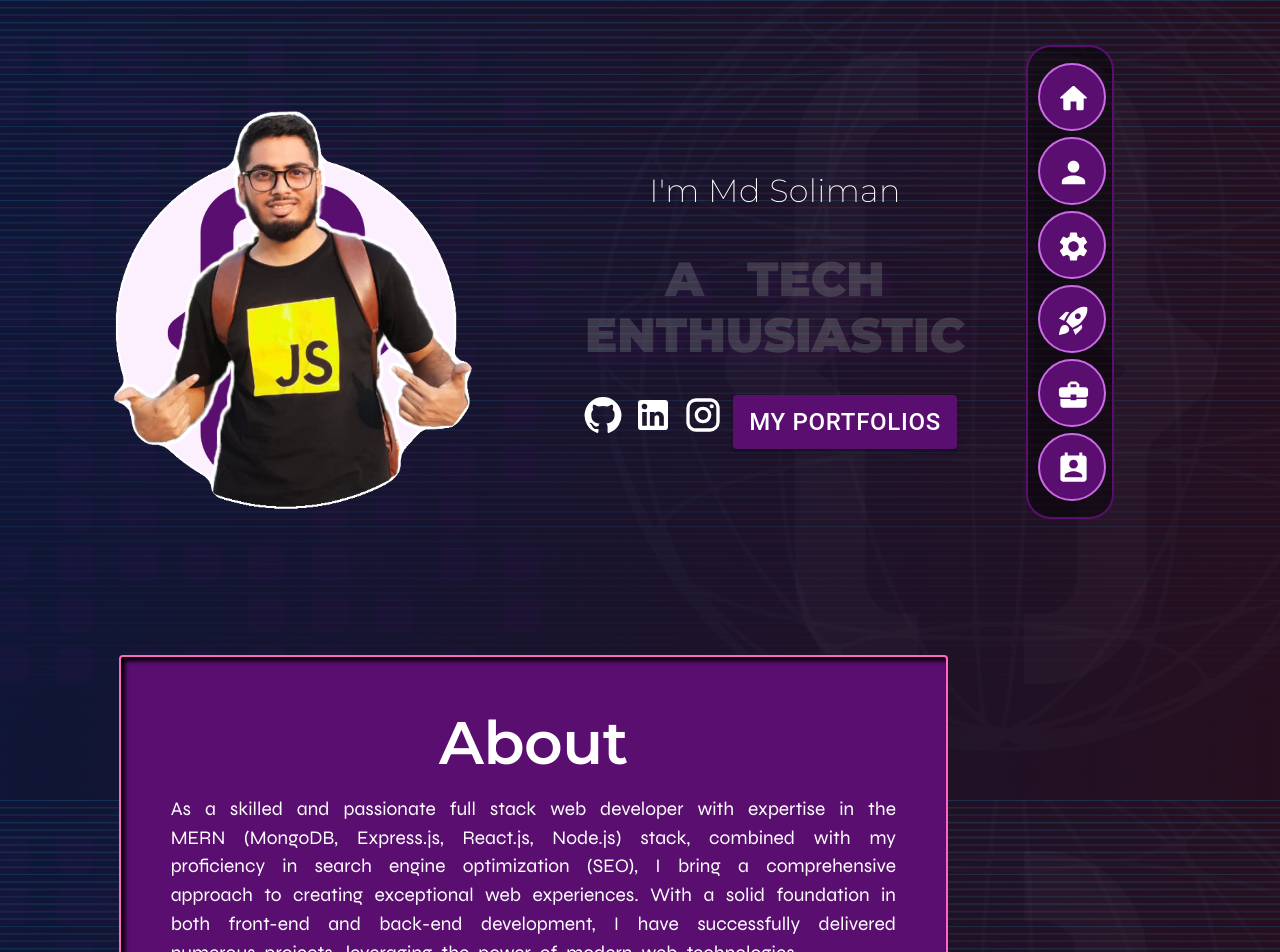
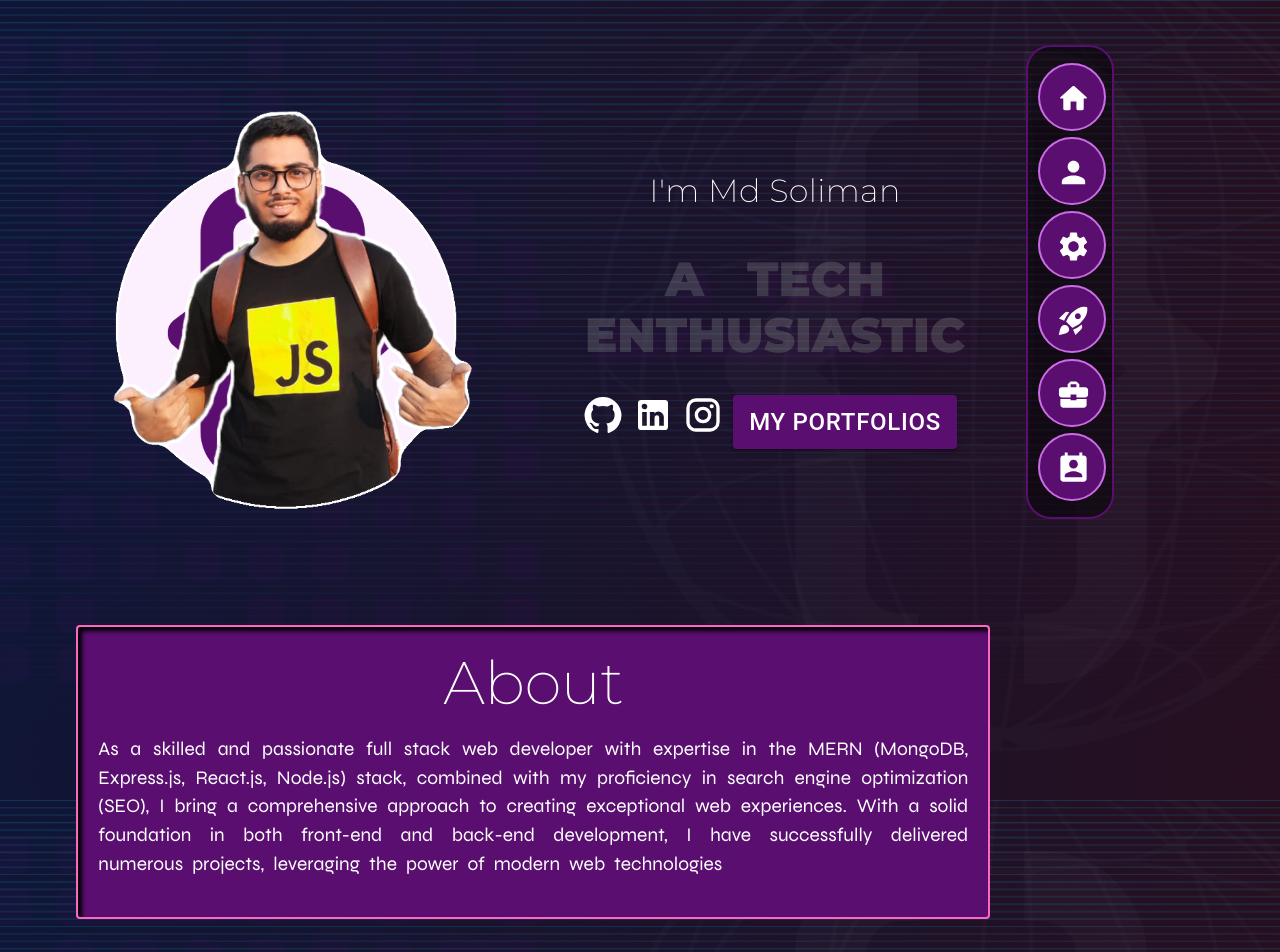
Before and after one commit to mdsoliman64/myportfolio, a React (Create React App) app: page / in a window 1280 px wide. Shown: the top 952 px of the page. Built offline with nearby package versions, Linux system fonts and the light colour scheme.

Commit message:
responive issue

```diff
--- a/src/About-us/About.css
+++ b/src/About-us/About.css
@@ -1,7 +1,7 @@
 .About{
     margin: auto;
 
-    padding: 40px;
+    padding: 10px;
     margin-bottom: 40px;
     transition: 2s ease-in-out;
     text-align: center;
@@ -10,11 +10,11 @@
 
 }
 .About-item{
-    width: 80%;
+    width: 90%;
     margin: auto;
     background-color: var(--Button);
     color: #fff;
-    padding: 50px;
+    padding: 20px;
     min-height: 250px;
     transition: 2s ease-in-out;
     text-align: center;
--- a/src/About-us/About.js
+++ b/src/About-us/About.js
@@ -5,7 +5,7 @@ function About(props) {
   return (
     <section className='About' id="About">
     <Paper elevation={4} className='About-item' sx={{backgroundColor:"var(--Button)",color:"#fff",marginTop:10,border:"2px solid var(--Border)",boxShadow:"inset 4px 4px 4px #000"}}>
-            <Typography variant='h2'sx={{fontFamily:"Montserrat",fontWeight:"600"}}>
+            <Typography variant={`${props.smdevice?"h5":"h2"}`} sx={{fontFamily:"Montserrat",fontWeight:`${props.smdevice?"600":"300"}`}}>
                    About
             </Typography>
             <Box sx={{marginTop:2,textAlign:"justify"}}>
--- a/src/Portfolio/Portfolio.css
+++ b/src/Portfolio/Portfolio.css
@@ -63,10 +63,10 @@ width: 77%;
 }
 .Portfolio-item-mb{
     overflow:hidden ;
-    padding: 30px;
+    padding: 15px;
     background-color: aliceblue;
     height: auto;
-    width: 70%;
+    width: 100%;
 }
 
 .Portfolio-item-mb a{
--- a/src/Portfolio/Test-Portfolio/CarouselPortfolio.css
+++ b/src/Portfolio/Test-Portfolio/CarouselPortfolio.css
@@ -2,6 +2,7 @@
     display: flex;
     transition: 1s ease-in-out;
     width:90%;
+
 
 
 }
@@ -60,11 +61,19 @@ height: auto;
     border-radius: 0px 12px 12px 0px;
 }
 @media screen and (max-width: 400px) {
+    #CarouselPortfolio{
+        display: flex;
+        transition: 1s ease-in-out;
+        width:98%;
+
+
+
+    }
 
     .CP-card{
         width:220px;
         background-color: var(--Button);
-        margin:auto 15px;
+        margin:auto 50px;
         font-family: "Montserrat";
         text-align: center;
         color:#fff;
--- a/src/Portfolio/Test-Portfolio/CarouselPortfolio.js
+++ b/src/Portfolio/Test-Portfolio/CarouselPortfolio.js
@@ -19,7 +19,7 @@ function prevHandle(){
 }
     return(
         <>
-            <section id="CarouselPortfolio" style={{transform:`translateX(-${mbdevice ? imageIndex * 130 : imageIndex * 120}%)`,}}>
+            <section id="CarouselPortfolio" style={{transform:`translateX(-${mbdevice ? imageIndex * 151 : imageIndex * 80}%)`,}}>
                     {Products.map((item,index)=>{
                         return(
                             <div className="CP-card" key={index}>
```
